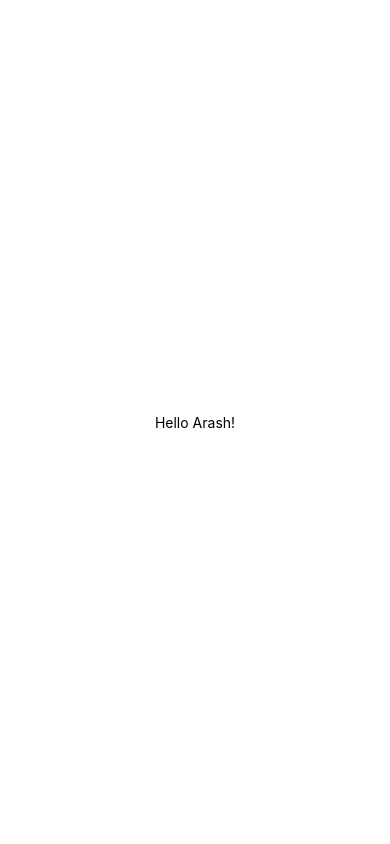
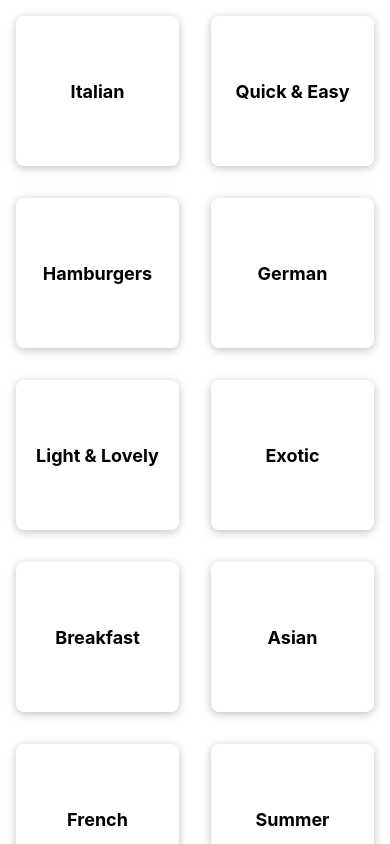
Before and after one commit to arash8877/meal-app, a React Native app: screen / in a window 390 px wide. Built offline with nearby package versions, Linux system fonts and the light colour scheme.

Commit message:
modified CategoriesScreen

```diff
--- a/App.js
+++ b/App.js
@@ -1,20 +1,13 @@
 import { StatusBar } from 'expo-status-bar';
-import { StyleSheet, Text, View } from 'react-native';
+import { StyleSheet } from 'react-native';
+import CategoriesScreen from './screens/CategoriesScreen';
 
 export default function App() {
   return (
-    <View style={styles.container}>
-      <Text>Hello Arash!</Text>
-      <StatusBar style="auto" />
-    </View>
+    <CategoriesScreen/>
   );
 }
 
 const styles = StyleSheet.create({
-  container: {
-    flex: 1,
-    backgroundColor: '#fff',
-    alignItems: 'center',
-    justifyContent: 'center',
-  },
+  container: {},
 });
--- a/components/CategoryGridTile.js
+++ b/components/CategoryGridTile.js
@@ -1,16 +1,53 @@
-import { Pressable, View, Text } from "react-native";
+import { Pressable, View, Text, StyleSheet, Platform } from "react-native";
 
-
-const CategoryGridTile = ({title, color}) => {
+const CategoryGridTile = ({ title, color }) => {
   return (
-    <View>
-        <Pressable>
-            <View>
-                <Text>{title}</Text>
-            </View>
-        </Pressable>
+    <View style={styles.gridItem}>
+      <Pressable
+        android_ripple={{ color: "#ccc" }}
+        style={({ pressed }) => [
+          styles.button,
+          pressed ? styles.buttonPressed : null,
+        ]}
+      >
+        <View style={styles.innerContainer}>
+          <Text style={styles.title}>{title}</Text>
+        </View>
+      </Pressable>
     </View>
-  )
-}
+  );
+};
 
 export default CategoryGridTile;
+
+const styles = StyleSheet.create({
+  gridItem: {
+    flex: 1,
+    margin: 16,
+    height: 150,
+    borderRadius: 8,
+    elevation: 4,
+    backgroundColor: "white",
+    shadowColor: "black",
+    shadowOpacity: 0.25,
+    shadowOffset: { width: 0, height: 2 },
+    shadowRadius: 8,
+    overflow: Platform.OS === "android" ? "hidden" : "visible",
+  },
+  button: {
+    flex: 1,
+  },
+  buttonPressed: {
+    opacity: 0.5
+  },
+  innerContainer: {
+    flex: 1,
+    padding: 16,
+    justifyContent: "center",
+    alignItems: "center",
+  },
+  title: {
+    fontWeight: "bold",
+    fontSize: 18,
+  },
+});
--- a/screens/CategoriesScreen.js
+++ b/screens/CategoriesScreen.js
@@ -1,8 +1,9 @@
+import CategoryGridTile from "../components/CategoryGridTile";
 import { CATEGORIES } from "../data/dummy-data";
 import { View, FlatList } from "react-native";
 
-const renderCategoryItem = (item) => {
-  return;
+const renderCategoryItem = (itemData) => {
+  return <CategoryGridTile title={itemData.item.title} color={itemData.item.color}/>;
 };
 
 const CategoriesScreen = () => {
@@ -11,6 +12,7 @@
       data={CATEGORIES}
       keExtractor={(item) => item.id}
       renderItem={renderCategoryItem}
+      numColumns={2}
     />
   );
 };
```
